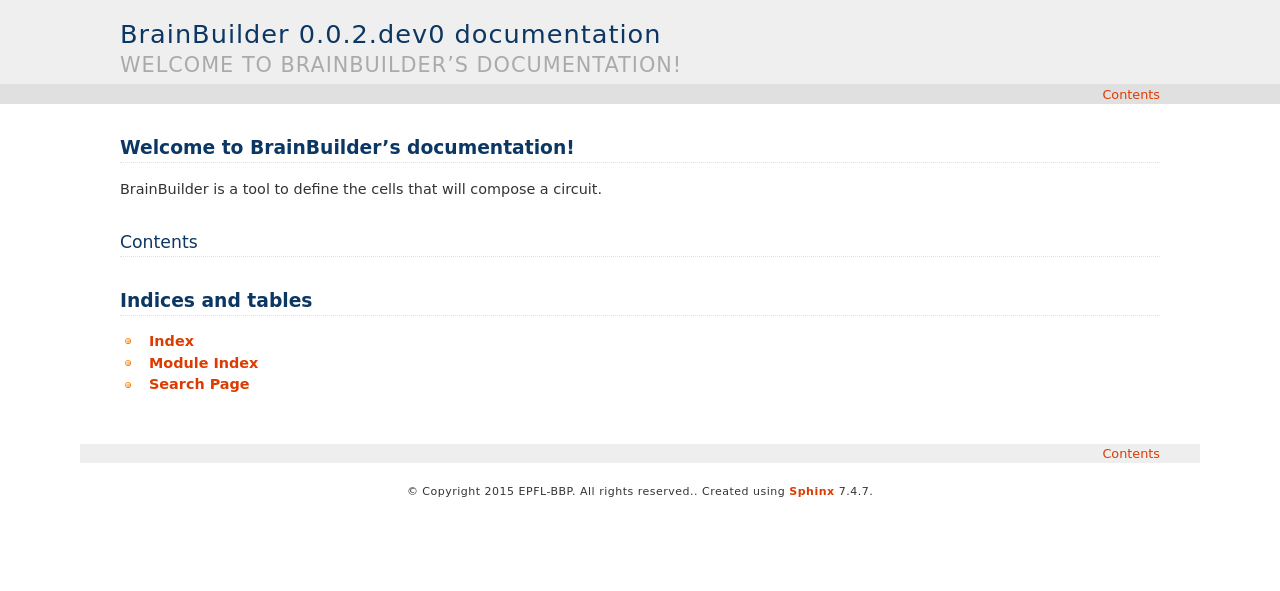
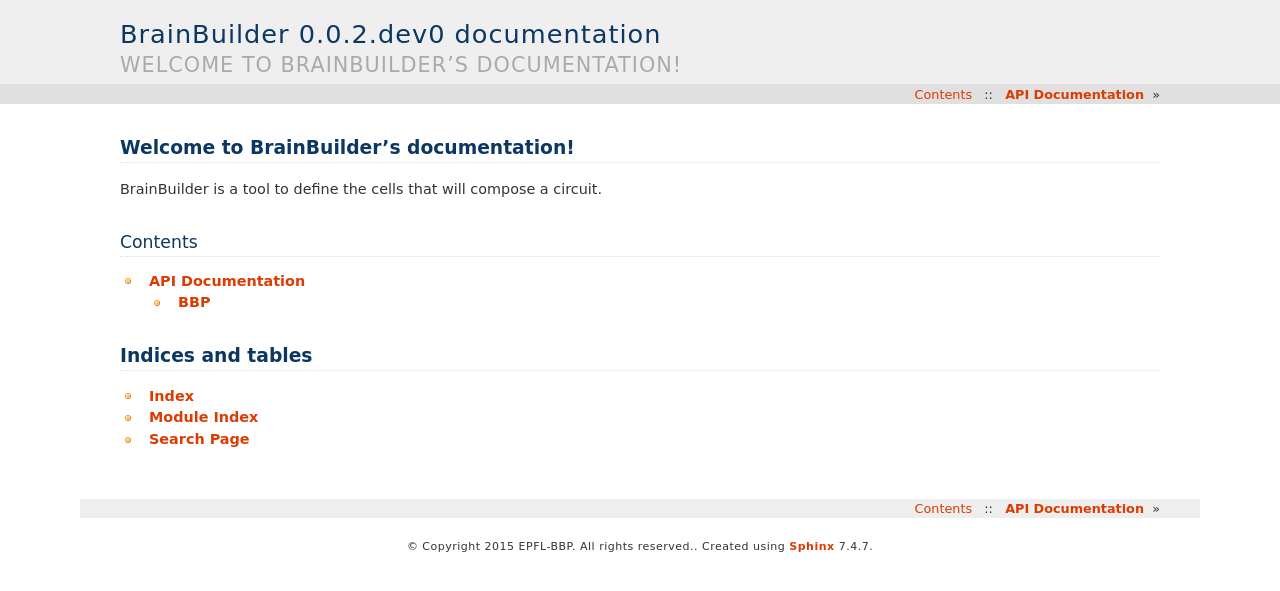
Before and after one commit to openbraininstitute/brainbuilder, a Sphinx documentation site: the page built from doc/source/index.rst, in a window 1280 px wide. Shown: the top 591 px of the page. Built offline with Sphinx 7.4.7, drawn with Linux system fonts in a browser that asks for light colours.

Commit message:
api auto-documentation
Change-Id: I9eb302fe10e8ea798af73dffecdd287deb3cba1e

```diff
--- /dev/null
+++ b/doc/source/api.rst
@@ -0,0 +1,8 @@
+API Documentation
+=================
+
+BBP
+---
+
+.. automodule:: brainbuilder.utils.bbp
+   :members:
--- a/doc/source/index.rst
+++ b/doc/source/index.rst
@@ -15,6 +15,7 @@
 .. toctree::
    :maxdepth: 2
 
+   api
 
 
 Indices and tables
```
